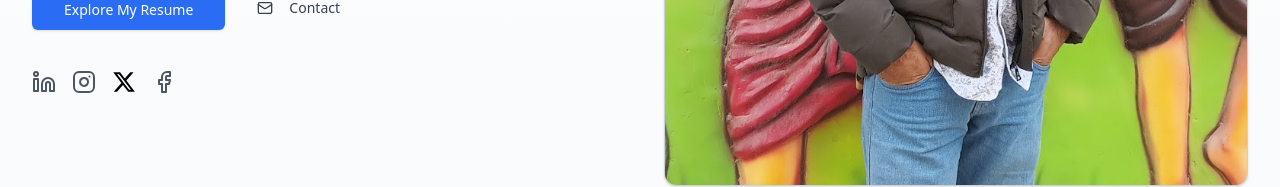
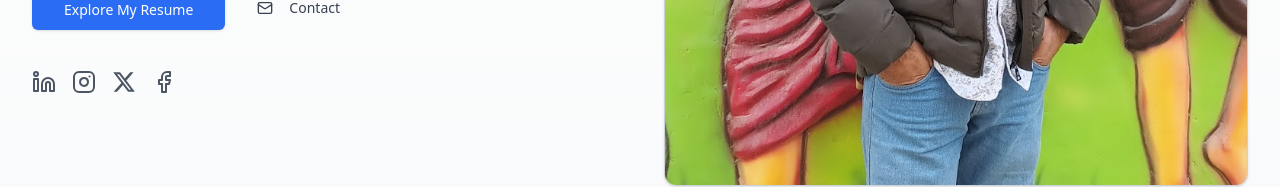
Before and after one commit to divyanshsingh07/Ved, a React (Vite) app: page / in a window 1280 px wide. Shown: the part 550-737 px from the top of the page. Built offline with nearby package versions, Linux system fonts and the light colour scheme.

Commit message:
light-mode-X-icon

```diff
--- a/src/components/icons/XIcon.tsx
+++ b/src/components/icons/XIcon.tsx
@@ -2,10 +2,11 @@
   return (
     <svg
       xmlns="http://www.w3.org/2000/svg"
-      viewBox="0 0 512 512"
+      viewBox="0 0 24 24"
+      fill="currentColor"
       className={className}
     >
-      <path d="M389.2 48h70.6L305.6 224.2 487 464H345L233.7 318.6 106.5 464H35.8L200.7 275.5 26.8 48H172.4L272.9 180.9 389.2 48zM364.4 421.8h39.1L151.1 88h-42L364.4 421.8z"/>
+      <path d="M18.244 2.25h3.308l-7.227 8.26 8.502 11.24H16.17l-5.214-6.817L4.99 21.75H1.68l7.73-8.835L1.254 2.25H8.08l4.713 6.231zm-1.161 17.52h1.833L7.084 4.126H5.117z"/>
     </svg>
   );
 }
```
